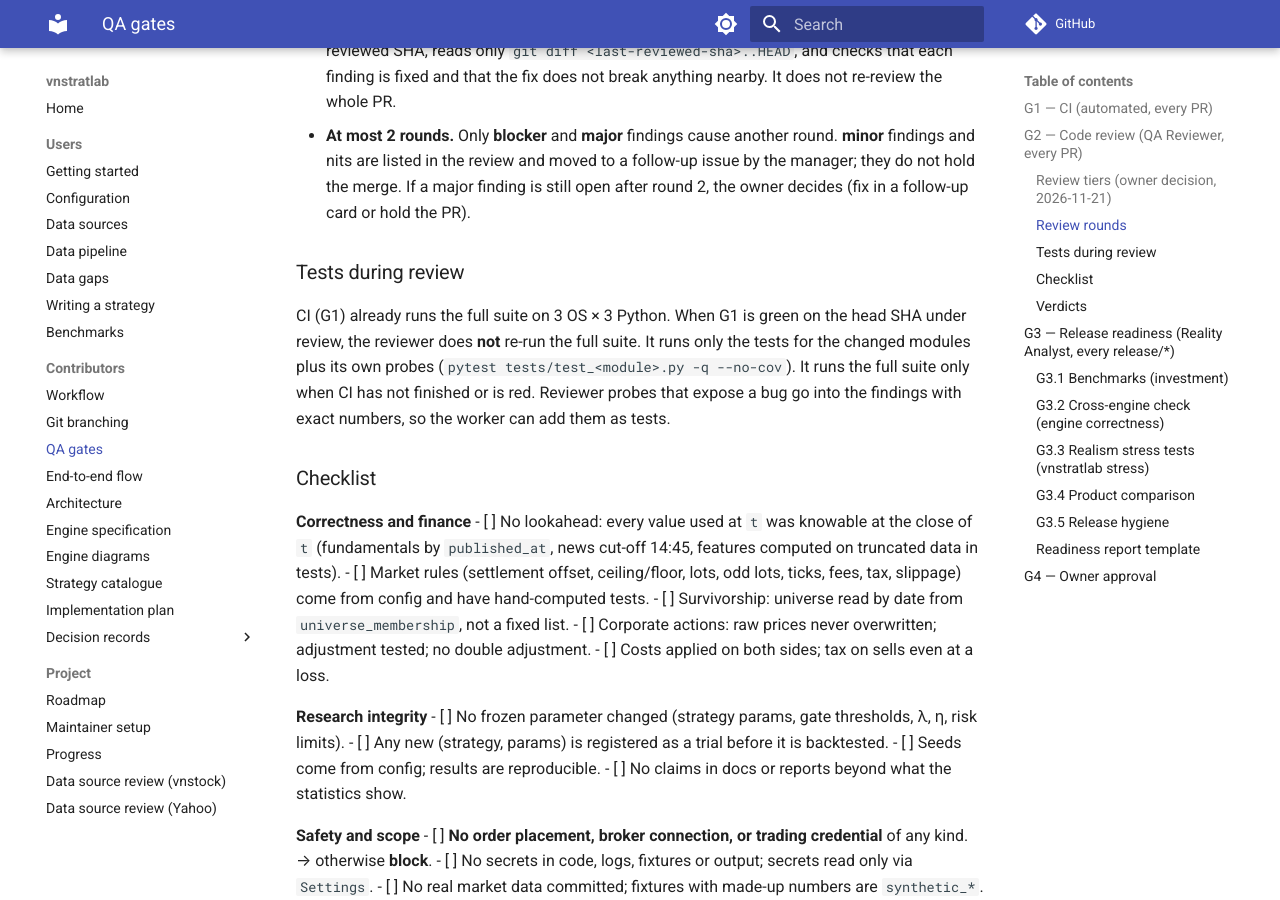
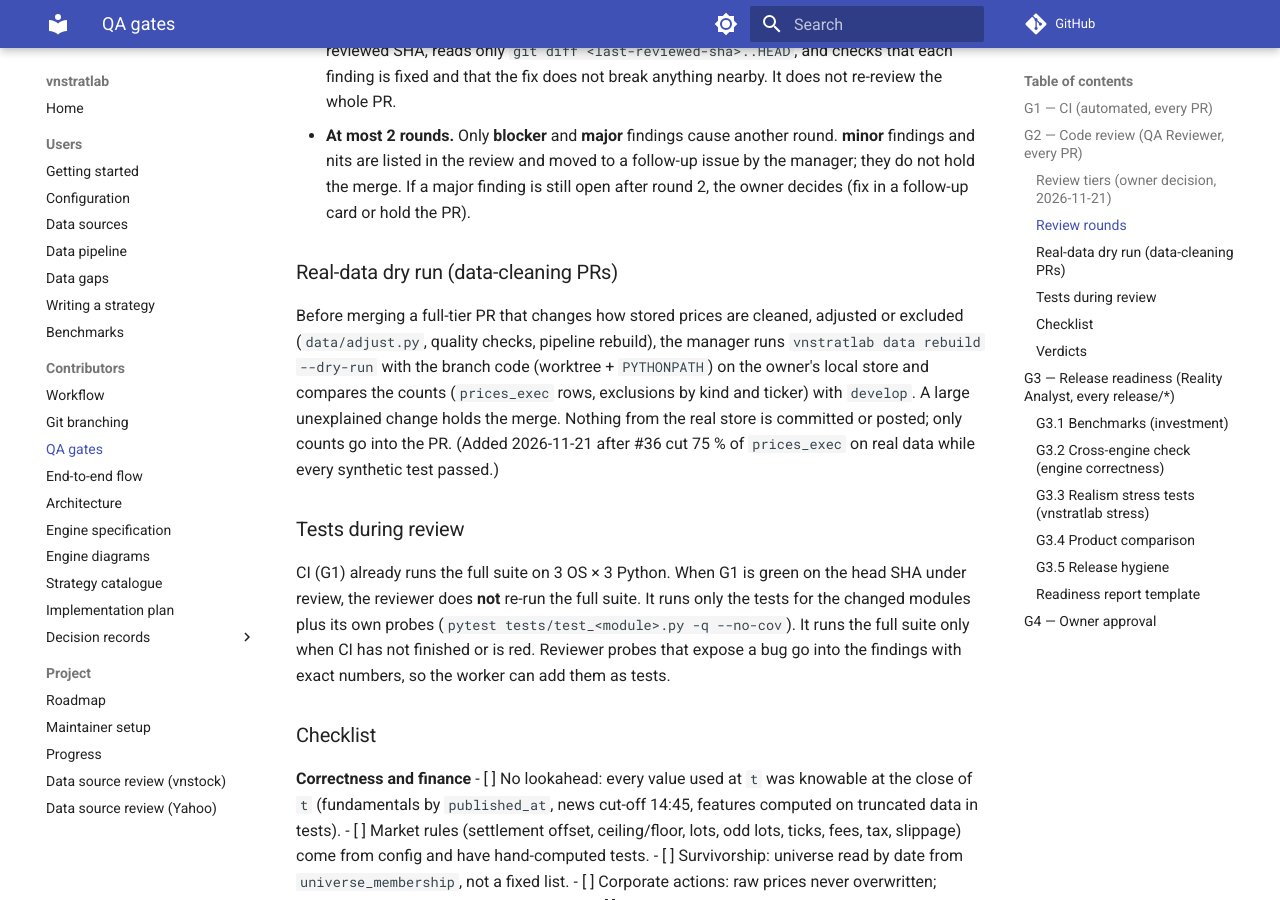
Before and after one commit to lephucchi/vnstratlab, an MkDocs documentation site: the page built from docs/qa-gates.md, in a window 1280 px wide and 900 px high, scrolled down 1626 px. Built offline with MkDocs 1.6.1 and Material for MkDocs 9.7.7, drawn with Linux system fonts in a browser that asks for light colours; comment, search, counter and statistics services are not loaded.

Commit message:
docs(qa): real-data dry run before merging data-cleaning PRs; progress log

```diff
--- a/docs/qa-gates.md
+++ b/docs/qa-gates.md
@@ -50,6 +50,16 @@ When unsure, use **full**. A light-tier PR that turns out to change behaviour is
   findings and nits are listed in the review and moved to a follow-up issue by the manager;
   they do not hold the merge. If a major finding is still open after round 2, the owner decides
   (fix in a follow-up card or hold the PR).
+
+### Real-data dry run (data-cleaning PRs)
+
+Before merging a full-tier PR that changes how stored prices are cleaned, adjusted or excluded
+(`data/adjust.py`, quality checks, pipeline rebuild), the manager runs
+`vnstratlab data rebuild --dry-run` with the branch code (worktree + `PYTHONPATH`) on the
+owner's local store and compares the counts (`prices_exec` rows, exclusions by kind and ticker)
+with `develop`. A large unexplained change holds the merge. Nothing from the real store is
+committed or posted; only counts go into the PR. (Added 2026-11-21 after #36 cut 75 % of
+`prices_exec` on real data while every synthetic test passed.)
 
 ### Tests during review
 
```
Also changed, not shown: docs/reports/progress.md (+2 -0 lines).
